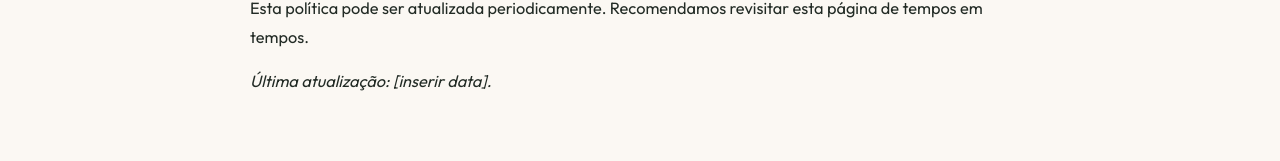
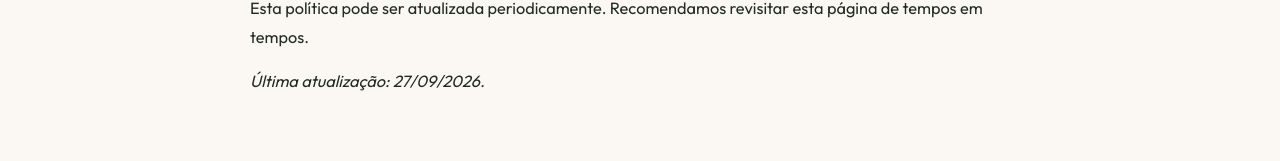
Before and after one commit to GrupoDukaShop/100-remediosdafloresta, a Next.js app: page /politica-de-privacidade in a window 1280 px wide. Shown: the part 908-1069 px from the top of the page. Built offline with nearby package versions, Linux system fonts and the light colour scheme; a web font is replaced by a local one.

Commit message:
Atualizar data da política de privacidade

```diff
--- a/app/politica-de-privacidade/page.js
+++ b/app/politica-de-privacidade/page.js
@@ -53,7 +53,7 @@ export default function PoliticaPrivacidadePage() {
             esta página de tempos em tempos.
           </p>
 
-          <p><em>Última atualização: [inserir data].</em></p>
+          <p><em>Última atualização: 27/09/2026.</em></p>
         </div>
       </section>
       <SiteFooter />
```
